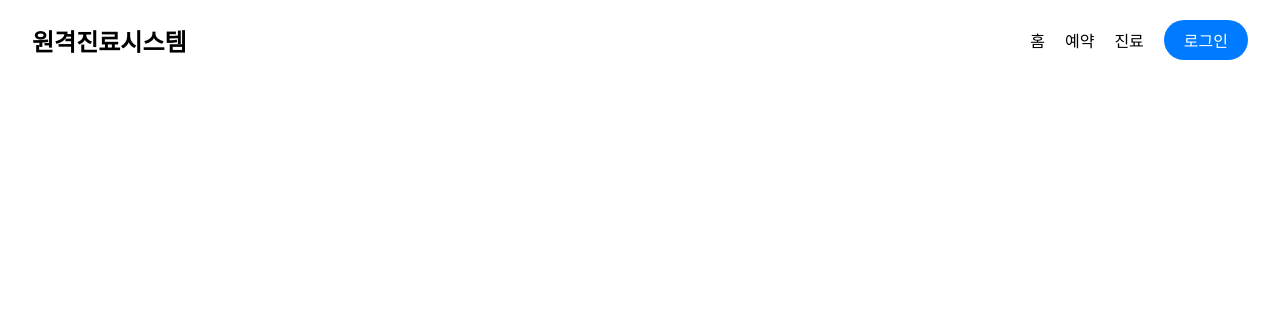
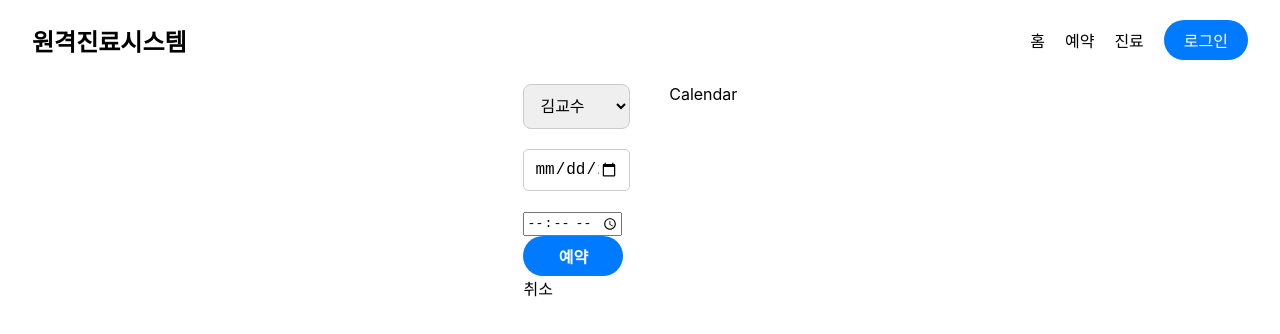
Before and after one commit to pyqvv/hanium, a React (Create React App) app: page /reservation in a window 1280 px wide. Shown: the top 334 px of the page. Built offline with nearby package versions, Linux system fonts and the light colour scheme.

Commit message:
Feat: "Add Components for Appointment Page"
예약 페이지 위한 컴포넌트 (DoctorList, Appointment, Calendar) 생성

```diff
--- a/src/App.js
+++ b/src/App.js
@@ -21,12 +21,15 @@ function App() {
             <Hero heroData={heroData}/>
             <DoctorImg />
           </div></div>} />
-        <Route path="/reservation"  element={<div><Navbar/><Reservation/></div>} />
+        <Route path="/reservation"  element={<div className='res-container'>
+          <Navbar/>
+          <div className='reservation'>
+            <Reservation />
+          </div></div>} />
         <Route path="/treatment"  element={<div><Navbar/><Treatment/></div>} />
         <Route path="/login"      element={<div><Navbar/><Login/></div>} />
         <Route path="/doctorSignUp"   element={<div><Navbar/><DoctorSignUp/></div>} />
         <Route path="/patientSignUp"  element={<div><Navbar/><PatientSignUp/></div>} />
-        <Route path="/backToLogin"    element={<div><Navbar/><Login/></div>} />
       </Routes>
     </Router>
   );
--- /dev/null
+++ b/src/Components/Appointment/Appointment.jsx
@@ -0,0 +1,53 @@
+import './Appointment.css'
+import React, { useEffect, useState } from 'react'
+
+const Appointment = () => {
+  const [minDate, setMinDate] = useState('');
+  const [maxDate, setMaxDate] = useState('');
+
+  useEffect(() => {
+    // 오늘 날짜 가져오기
+    const today = new Date();
+    const yyyy = today.getFullYear();
+    const mm = String(today.getMonth() + 1).padStart(2, '0'); // 월은 0부터 시작하므로 +1
+    const dd = String(today.getDate()).padStart(2, '0');
+    const todayStr = `${yyyy}-${mm}-${dd}`;
+
+    // 다음 달의 마지막 날짜 계산
+    const nextMonth = new Date(today.getFullYear(), today.getMonth() + 2, 0); // 다음 달의 0번째 날은 이번 달의 마지막 날을 의미
+    const nextMonthYyyy = nextMonth.getFullYear();
+    const nextMonthMm = String(nextMonth.getMonth() + 1).padStart(2, '0');
+    const nextMonthDd = String(nextMonth.getDate()).padStart(2, '0');
+    const maxDateStr = `${nextMonthYyyy}-${nextMonthMm}-${nextMonthDd}`;
+
+    setMinDate(todayStr);
+    setMaxDate(maxDateStr);
+  }, []);
+
+  return (
+    <div className='appt-container'>
+      <div className='inputs'>
+        <div className="input">
+          <form>
+            <select>
+              <option>김교수</option>
+              <option>이교수</option>
+            </select>
+          </form>
+        </div>
+        <div className="input">
+          <input type='date' min={minDate} max={maxDate}></input>
+        </div>
+        <div>
+            <input type='time'/>
+        </div>
+      </div>
+      <div className='buttons'>
+        <div className='submit'>예약</div>
+        <div className="reset">취소</div>
+      </div>
+    </div>
+  )
+}
+
+export default Appointment;
--- /dev/null
+++ b/src/Components/Calendar/Calendar.jsx
@@ -0,0 +1,8 @@
+import './Calendar.css'
+import React from 'react'
+
+export const Calendar = () => {
+  return (
+    <div>Calendar</div>
+  )
+}
--- /dev/null
+++ b/src/Components/DoctorList/DoctorList.css
@@ -0,0 +1,18 @@
+.doctor-list {
+    width: 100%;
+    display: flex;
+    flex-direction: column;
+    align-items: center;
+    gap: 16px;
+  }
+
+  .profile-cards {
+    display: flex;
+    overflow-x: auto;
+    gap: 16px;
+    padding: 16px;
+  }
+
+  .profile-card.active {
+    transform: scale(1.1); /* 활성화된 카드 크게 보이도록 */
+  }
--- /dev/null
+++ b/src/Components/DoctorList/DoctorList.jsx
@@ -0,0 +1,12 @@
+import React from 'react';
+import './DoctorList.css';
+
+const DoctorList = () => {
+  return (
+    <div className="doctor-list">
+
+    </div>
+  );
+};
+
+export default DoctorList;
--- a/src/Components/Reservation/Reservation.css
+++ b/src/Components/Reservation/Reservation.css
@@ -0,0 +1,21 @@
+/* Reservation.css */
+
+.reservation-container {
+  display: flex;
+  justify-content: space-between; /* 왼쪽과 오른쪽으로 요소 배치 */
+  padding: 20px; /* 여백 설정 */
+  margin: 4rem;
+}
+
+.res {
+  flex: 1; /* 왼쪽 반을 차지하도록 설정 */
+  padding-right: 10px; /* 오른쪽 여백 */
+  width: 50%;
+}
+
+.calendar {
+  flex: 1; /* 오른쪽 반을 차지하도록 설정 */
+  padding-left: 10px; /* 왼쪽 여백 */
+  width: 50%;
+  text-align: center;
+}
--- a/src/Components/Reservation/Reservation.jsx
+++ b/src/Components/Reservation/Reservation.jsx
@@ -1,9 +1,20 @@
 import React from 'react'
+import DoctorList from '../DoctorList/DoctorList'
+import { Calendar } from '../Calendar/Calendar'
 import './Reservation.css'
+import Appointment from '../Appointment/Appointment'
 
 const Reservation = () => {
   return (
-    <div></div>
+    <div className="reservation-container">
+      <div className='res'>
+      <DoctorList />
+      <Appointment/>
+      </div>
+      <div className='calendar'>
+      <Calendar />
+      </div>
+    </div>
   )
 }
 
```
Also changed, not shown: src/Components/Appointment/Appointment.css (added), src/Components/Calendar/Calendar.css (added).
